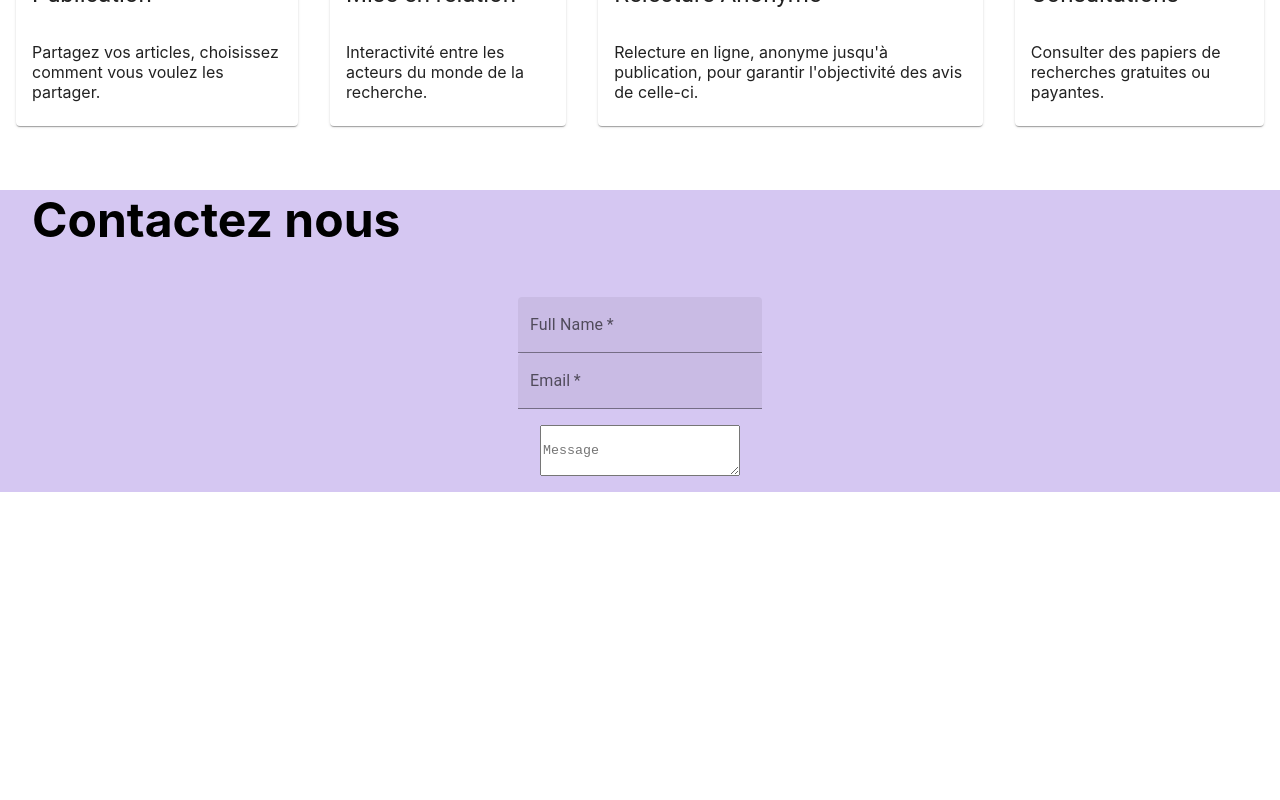
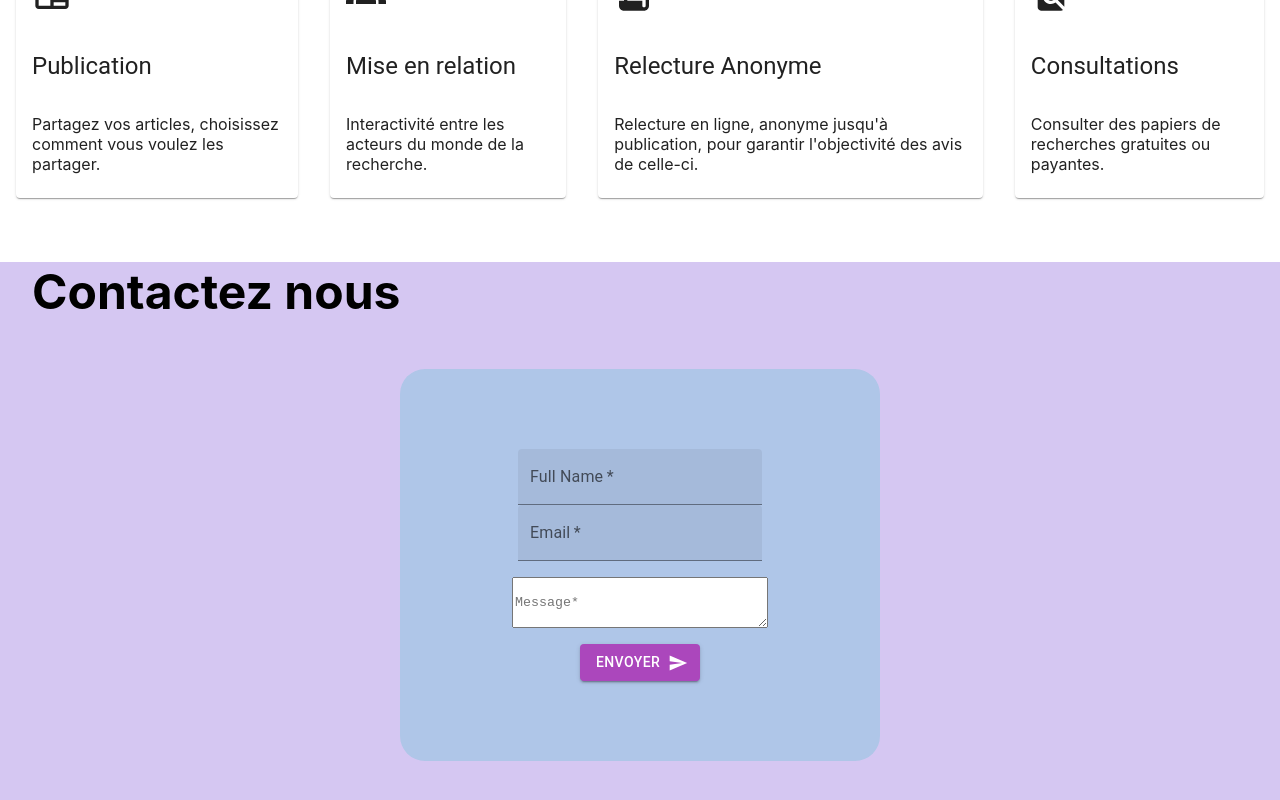
Before and after one commit to researchshare-official/frontend, a Next.js app: page /About in a window 1280 px wide. Shown: the part 1027-1827 px from the top of the page. Before the commit the page ends 1519 px from the top, so only its background shows below. Built offline with nearby package versions, Linux system fonts and the light colour scheme.

Commit message:
Added contact form + send

```diff
--- a/pages/About.tsx
+++ b/pages/About.tsx
@@ -16,6 +16,7 @@ import NewspaperIcon from '@mui/icons-material/Newspaper';
 import GroupsIcon from '@mui/icons-material/Groups';
 import ReceiptLongIcon from '@mui/icons-material/ReceiptLong';
 import FindInPageIcon from '@mui/icons-material/FindInPage';
+import SendIcon from '@mui/icons-material/Send';
 
 const cards = [
     {component: NewspaperIcon, name: "Publication", content: "Partagez vos articles, choisissez comment vous voulez les partager."},
@@ -54,29 +55,38 @@ const About: NextPage = () => {
             </Box>
             <Box component="div" className={styles.aboutContactContainer}>
                 <Box component="p" className={styles.aboutContactTitle}>Contactez nous</Box>
-                <Box component="div" className={styles.aboutContactFormContainer}>
+                <Box component="div" className={styles.aboutContactFormStyling}>
+                    <Box component="form" action="https://formspree.io/f/xayvyyda" method="POST" className={styles.aboutContactFormContainer}>
                         <TextField
                             className={styles.aboutContactFormItems}
                             required
-                        id="full_name"
+                            name="name"
+                            id="name"
                             label="Full Name"
                             variant="filled"
                         />
                         <TextField
                             className={styles.aboutContactFormItems}
                             required
-                        id="email"
+                            name="_replyto"
+                            id="_replyto"
                             label="Email"
                             variant="filled"
                         />
                         <TextareaAutosize
-                        className={styles.aboutContactFormItems}
+                            className={styles.aboutContactFormTextArea}
                             aria-label="minimum height"
+                            required
+                            name="message"
                             id="message"
                             minRows={3}
-                        placeholder="Message"
-                        style={{ width: 200 }}
+                            placeholder="Message*"
+                            style={{ width: "16rem" }}
                         />
+                        <Button type="submit" variant="contained" className={styles.aboutHeroButton} endIcon={<SendIcon />}>
+                            Envoyer
+                        </Button>
+                    </Box>
                 </Box>
             </Box>
         </main>
--- a/styles/About.module.css
+++ b/styles/About.module.css
@@ -31,8 +31,8 @@
 }
 
 .aboutHeroImage {
-    width: 50%;
-    height: 50%;
+    width: 60%;
+    height: 60%;
     align-self: center;
 }
 
@@ -73,6 +73,7 @@
 
 .aboutContactContainer {
     background-color: #D5C7F2;
+    padding-bottom: 3rem;
 }
 
 .aboutContactTitle {
@@ -84,9 +85,12 @@
 .aboutContactFormContainer {
     display: flex;
     flex-flow: column;
-    /*background-color: #0070f3;*/
+    background-color: #afc6e8;
+    border-radius: 25px;
     justify-content: center;
-    /*width: 70%;*/
+    width: 30rem;
+    /*padding: 3rem;*/
+    padding: 5rem 0 5rem 0;
 }
 
 .aboutContactFormItems {
@@ -95,3 +99,16 @@
     align-self: center;
     justify-content: center;
 }
+
+.aboutContactFormTextArea {
+    width: 3rem;
+    margin: 1rem;
+    align-content: center;
+    align-self: center;
+    justify-content: center;
+}
+
+.aboutContactFormStyling {
+    display: flex;
+    justify-content: center;
+}
```
Lines whose indentation alone changed are shown as unchanged.
